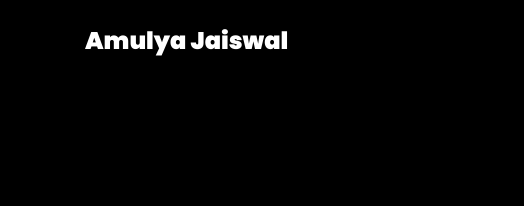
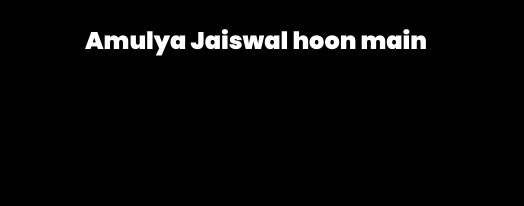
Before and after one commit to Amulyajaiswal01/Amulyajaiswal01.github.io, a plain HTML site: page index.html in a window 1280 px wide. Shown: the top 206 px of the page, 0-524 px from the left. Drawn offline with Linux system fonts and the light colour scheme; files whose address does not match are found by name.

Commit message:
Update index.html

```diff
--- a/index.html
+++ b/index.html
@@ -119,7 +119,7 @@
 
     <nav class="navbar navbar-expand-lg navbar-dark ftco_navbar ftco-navbar-light site-navbar-target" id="ftco-navbar">
 	    <div class="container">
-	      <a class="navbar-brand" href="index.html">Amulya Jaiswal</a>
+	      <a class="navbar-brand" href="index.html">Amulya Jaiswal hoon main </a>
 	      <button class="navbar-toggler js-fh5co-nav-toggle fh5co-nav-toggle" type="button" data-toggle="collapse" data-target="#ftco-nav" aria-controls="ftco-nav" aria-expanded="false" aria-label="Toggle navigation">
 	        <span class="oi oi-menu"></span> Menu
 	      </button>
```
